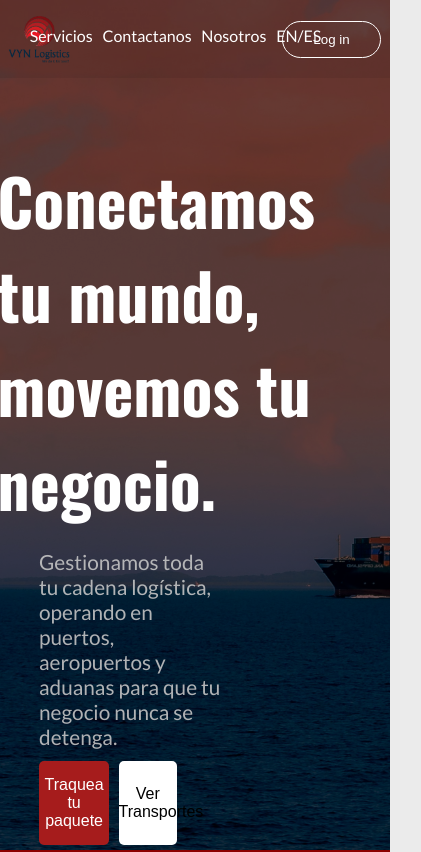
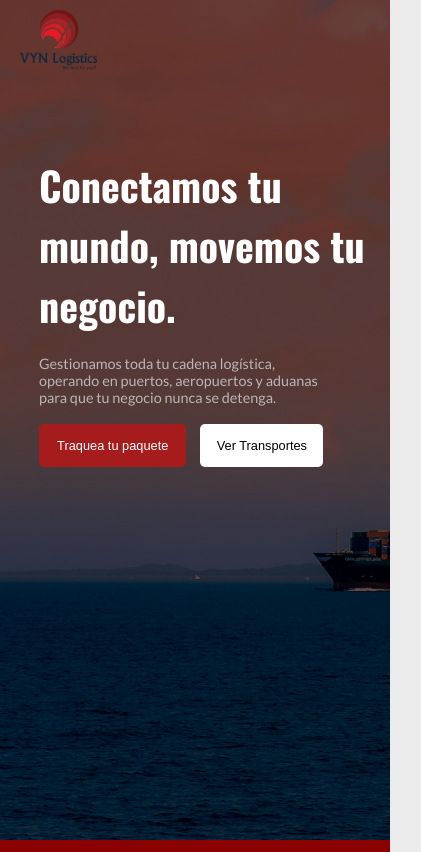
Before and after one commit to avoleon15/VyN-WebPage, a React (Vite) app: page / in a window 390 px wide. Shown: the top 852 px of the page, 421 px wide, since content can reach past the window. Built offline with nearby package versions, Linux system fonts and the light colour scheme.

Commit message:
full responsive page, added responsivness to the header and to the footer

```diff
--- a/src/components/Footer/Footer.css
+++ b/src/components/Footer/Footer.css
@@ -20,9 +20,6 @@
 }
 
 .footer-list{
-    border-left: 1px solid var(--white-light);
-    opacity: 0.8;
-
     display: flex;
     flex-direction: column;
     gap: 5px;
@@ -32,10 +29,12 @@
 
 .footer-list p{
     color: var(--text);
+    font-size: 1.1rem;
 }
 
 .footer-list a{
-    color: var(--text);
+    color: var(--text-light);
+    font-size: 1rem;
 }
 
 .footer-credits{
@@ -46,3 +45,42 @@
     align-items: center;
 
 }
+
+@media (max-width: 1024px){
+    .footer-list p{
+        font-size: 1rem;
+    }
+
+    .footer-list a{
+        color: var(--text-light);
+        font-size: 0.9rem;
+    }
+    .footer-credits{
+        font-size: 0.9rem;
+    }
+}
+
+@media (max-width: 768px){
+    .footer-container{
+        flex-direction: column;
+        align-items: flex-start;
+        margin-left: 8%;
+    }
+}
+
+@media (max-width: 430px){
+    .footer-logo{
+        height: 80px;
+    }
+    .footer-list p{
+        font-size: 0.8rem;
+    }
+
+    .footer-list a{
+        color: var(--text-light);
+        font-size: 0.8rem;
+    }
+    .footer-credits{
+        font-size: 0.7rem;
+    }
+}
--- a/src/components/Header/Header.css
+++ b/src/components/Header/Header.css
@@ -1,6 +1,6 @@
 #header{
     width: 100%;
-    height: 850px;
+    height: 840px;
     position: relative;
 
     display: flex;
@@ -85,7 +85,6 @@
     border: none;
     border-radius: 5px;
     transition: all 1s;
-
 }
 
 .services-button:hover{
@@ -98,14 +97,52 @@ nav {
     z-index: 1;
 }
 
-@media (min-width: 1024px){
-
+@media (max-width: 1024px){
+    #hero-paragraph{
+        font-size: 1.2rem;
+    }
+    .track-button{
+        width: 35%;
+    }
+    .services-button{
+        width: 28%;
+    }
 }
 
 @media (max-width: 768px){
-
+    #hero-header-left{
+        width: 70%;
+    }
+    #hero-title{
+        font-size: 3rem;
+    }
+    #hero-paragraph{
+        font-size: 1rem;
+    }
+    .track-button{
+        font-size: 0.8rem;
+        padding: 14px 3px 14px 3px;
+    }
+    .services-button{
+        font-size: 0.8rem;
+        padding: 14px 3px 14px 3px;
+    }
+    .track-button{
+        width: 42%;
+    }
+    .services-button{
+        width: 35%;
+    }
 }
 
 @media (max-width: 430px){
-
+    #hero-header-left{
+        width: 90%;
+    }
+    #hero-title{
+        font-size: 2.5rem;
+    }
+    #hero-paragraph{
+        font-size: 0.9rem;
+    }
 }
--- a/src/components/Navbar/Navbar.css
+++ b/src/components/Navbar/Navbar.css
@@ -24,16 +24,7 @@
 }
 
 #center-nav{
-    width: 50%;
-}
-
-a{
-    text-decoration: none;
-    color: var(--white);
-}
-
-a:hover{
-    text-decoration: underline;
+    width: 60%;
 }
 
 .list-nav{
@@ -46,8 +37,18 @@ a:hover{
     align-items: center;
 }
 
+.list-nav a{
+    text-decoration: none;
+    font-size: 1rem;
+    color: var(--background-secondary);
+}
+
+.list-nav a:hover{
+    text-decoration: underline;
+}
+
 #right-nav{
-    width: 30%;
+    width: 20%;
 
     display: flex;
     justify-content: center;
@@ -58,13 +59,58 @@ a:hover{
     background: none;
     padding: 10px 30px 10px 30px;
     border-radius: 20px;
-    border: 1px solid var(--white);
+    border: 1px solid var(--background-secondary);
     transition: all 0.7s;
-    color: var(--white);
+    color: var(--background-secondary);
 }
 
 #login-nav:hover{
-    background-color: var(--white);
-    color:var(--text);
+    background-color: var(--background-secondary);
+    color: var(--text);
     cursor: pointer;
 }
+
+@media (max-width: 1024px){
+    .list-nav a{
+        font-size: 0.9rem;
+    }
+
+    .footer-list a{
+        color: var(--text-light);
+        font-size: 0.9rem;
+    }
+    .footer-credits{
+        font-size: 0.9rem;
+    }
+}
+
+@media (max-width: 768px){
+    .list-nav a{
+        font-size: 0.8rem;
+    }
+    #center-nav{
+        width: 65%;
+    }
+    #right-nav{
+        width: 15%;
+    }
+    #login-nav{
+        padding: 7px 14px 7px 14px;
+        font-size: 0.8rem;
+    }
+}
+
+@media (max-width: 430px){
+    #navbar{
+        background: none;
+    }
+    #left-nav{
+        width: 30%;
+    }
+    #center-nav{
+        display: none;
+    }
+    #right-nav{
+        display: none;
+    }
+}
--- a/src/components/TransportCard/TransportCard.css
+++ b/src/components/TransportCard/TransportCard.css
@@ -66,6 +66,15 @@
     cursor: pointer;
 }
 
+@media (max-width: 1024px){
+    .transport-title{
+        font-size: 1.75rem;
+    }
+    .transport-description{
+        font-size: 0.9rem;
+    }
+}
+
 @media (max-width: 768px){
     .transport-card{
         height: 475px;
@@ -81,12 +90,6 @@
     }
     .transport-info-container{
         margin: 3% 3% 6% 3%;
-    }
-    .transport-title{
-        font-size: 1.75rem;
-    }
-    .transport-description{
-        font-size: 0.9rem;
     }
     .transport-button{
         font-size: 0.9rem;
```
